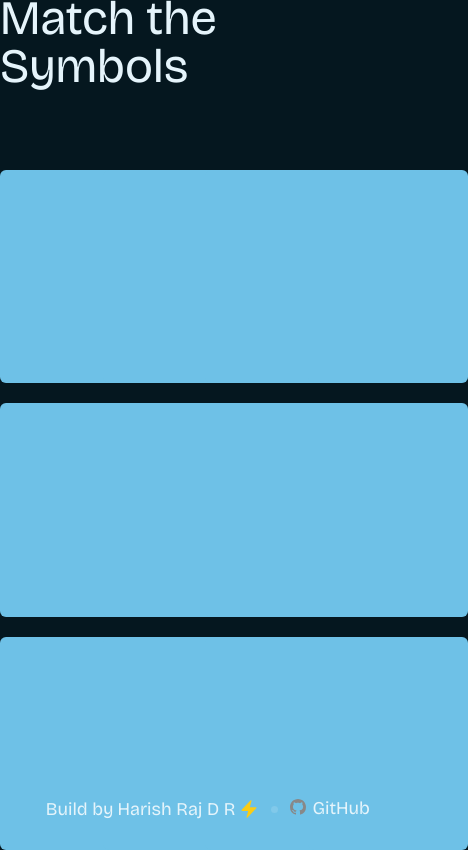
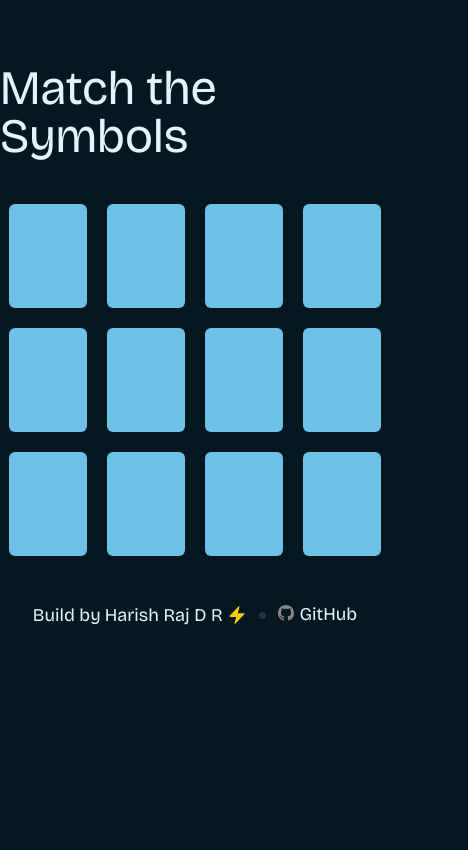
Before and after one commit to HarishRajDR/memory-game, a React (Vite) app: page / in a window 390 px wide. Shown: the whole page, 468 px wide, since content can reach past the window. Built offline with nearby package versions, Linux system fonts and the light colour scheme.

Commit message:
made the board responsive

```diff
--- a/src/App.tsx
+++ b/src/App.tsx
@@ -3,11 +3,12 @@ import Footer from "./components/Footer";
 
 function App() {
   return (
-    <div className="flex items-center justify-center h-screen">
+    <div className="flex flex-col items-center justify-center gap-11">
+      <h1 className="text-5xl font-bricolageGrotesque mt-16">
+        {"Match the Symbols"}
+      </h1>
       <Board />
-      <div className="absolute bottom-5 right-5">
-        <Footer />
-      </div>
+      <Footer />
     </div>
   );
 }
--- a/src/components/Board.tsx
+++ b/src/components/Board.tsx
@@ -152,7 +152,6 @@ function Board() {
 
   return (
     <main className="flex flex-col items-center justify-center gap-20">
-      <h1 className="text-5xl font-bricolageGrotesque">Match the Symbols</h1>
       <Modal timeTaken={timeTaken} isOpen={isOpen} setIsOpen={setIsOpen} />
       <div className="grid gap-5 grid-cols-4">
         {grid.map((p, idx) => (
@@ -177,8 +176,8 @@ function Board() {
             }
             className={
               boardData[idx].stateVariable || boardData[idx].stateCorrect
-                ? "bg-secondary w-40 aspect-[3/4] rounded-md flex items-center justify-center"
-                : "bg-primary w-40 aspect-[3/4] rounded-md flex items-center justify-center"
+                ? "bg-secondary w-[calc(100vw/5)] md:w-40 aspect-[3/4] rounded-md flex items-center justify-center"
+                : "bg-primary w-[calc(100vw/5)] md:w-40 aspect-[3/4] rounded-md flex items-center justify-center"
             }
           >
             <div
```
